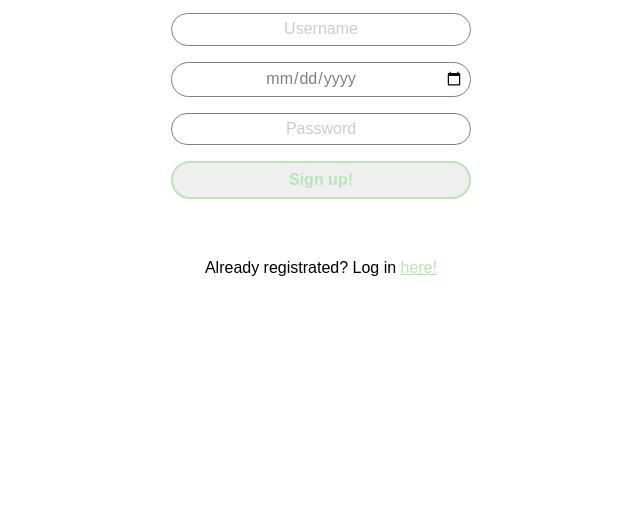
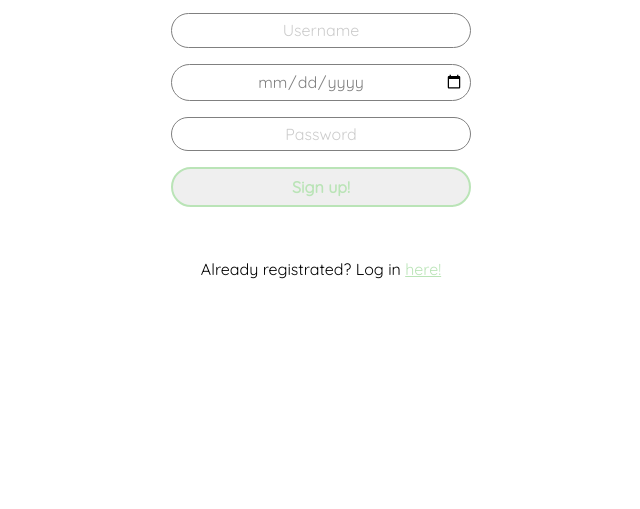
Before and after one commit to abuijzen/herexamen-Webtech3-frontend, a plain HTML site: page signup.html in a window 1280 px wide. Shown: the part 291-800 px from the top of the page, without its empty margins (310-950 px from the left). Drawn offline with Linux system fonts and the light colour scheme.

Commit message:
link naar googlefont

```diff
--- a/signup.html
+++ b/signup.html
@@ -4,6 +4,7 @@
     <meta charset="UTF-8">
     <meta name="viewport" content="width=device-width, initial-scale=1.0">
     <meta http-equiv="X-UA-Compatible" content="ie=edge">
+    <link href="https://fonts.googleapis.com/css?family=Quicksand&display=swap" rel="stylesheet">
     <link rel="stylesheet" href="./css/login.css">
     <title>Signup</title>
 </head>
```
Also changed, not shown: index.html (+1 -0 lines).
